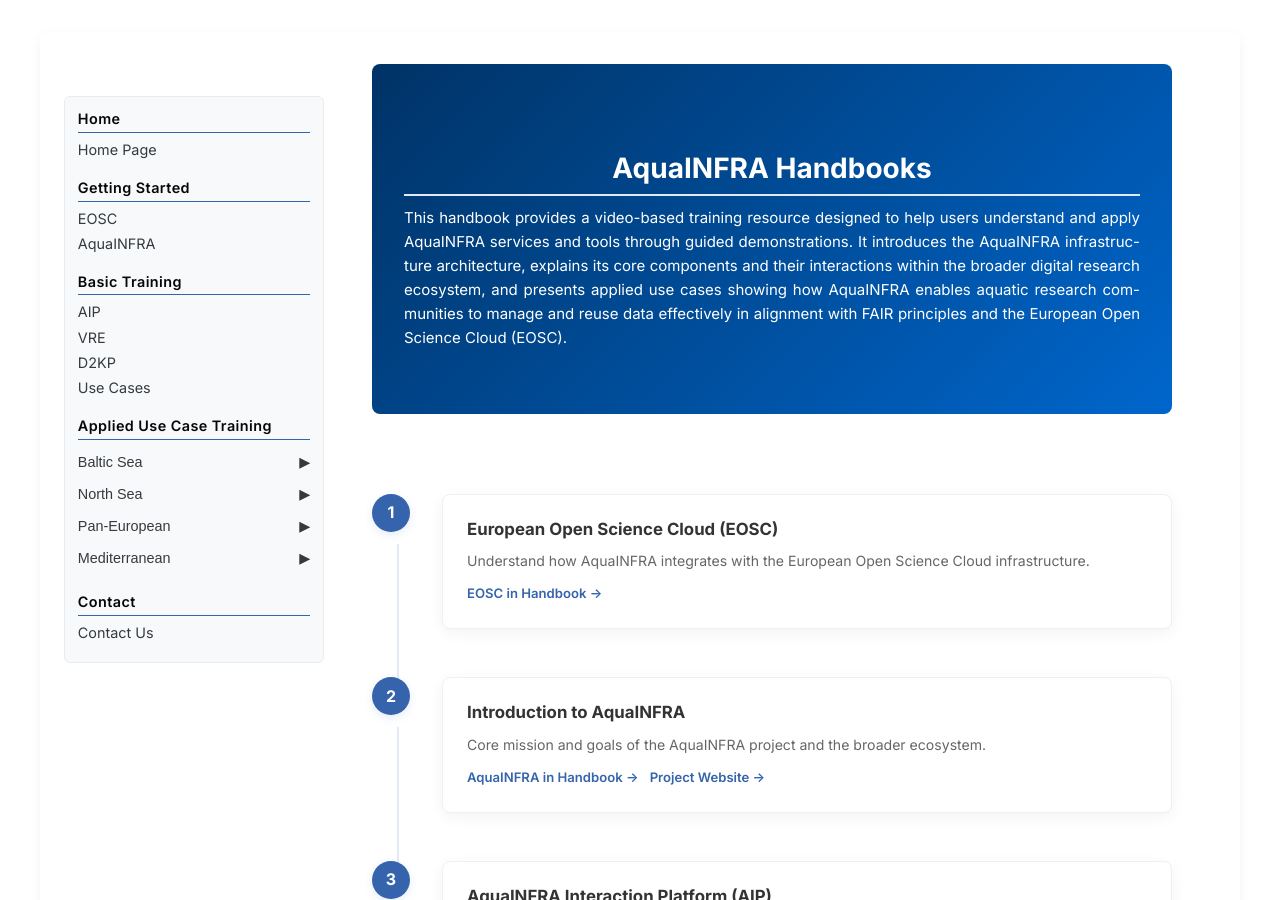
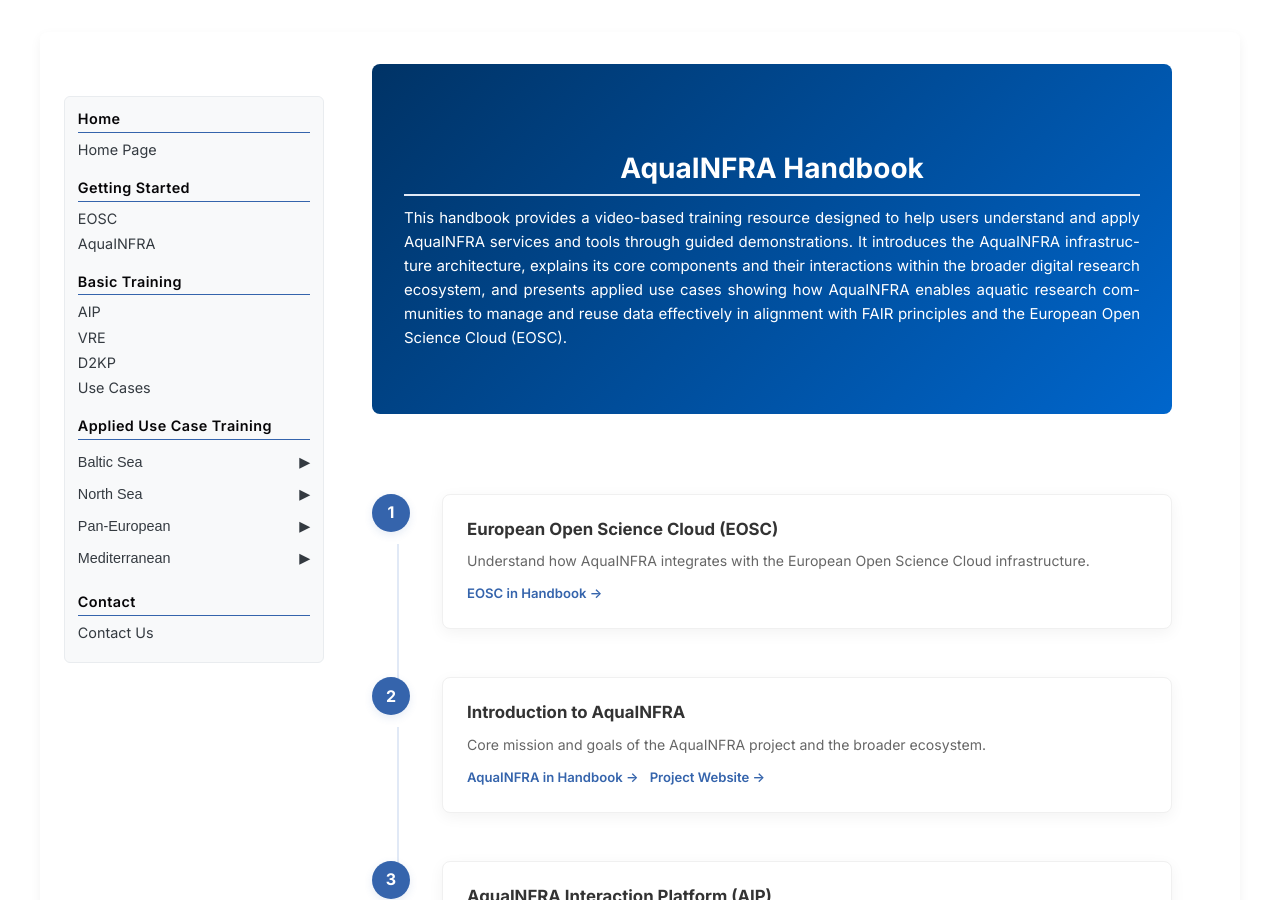
Before and after one commit to Mehrad1994/AquaINFRA_Training_Handbooks, a Jekyll site: the page built from docs/index.md, in a window 1280 px wide and 900 px high. Built offline with Jekyll 4.4.1, drawn with Linux system fonts in a browser that asks for light colours.

Commit message:
AquaINFRA Handbook without the 's'

```diff
--- a/docs/_config.yml
+++ b/docs/_config.yml
@@ -1,12 +1,12 @@
 # ============================================
-# AquaINFRA Training Handbooks Configuration
+# AquaINFRA Training Handbook Configuration
 # ============================================
 # This file controls the Jekyll site settings.
 # Changes require restarting the Jekyll server.
 
 # Site Metadata
-title: AquaINFRA Training Handbooks
-description: A collection of training handbooks and use case documentation for the AquaINFRA project.
+title: AquaINFRA Training Handbook
+description: A collection of training handbook and use case documentation for the AquaINFRA project.
 
 # Branding
 # Logo is handled in _includes/header.html for better control
--- a/docs/index.md
+++ b/docs/index.md
@@ -3,7 +3,7 @@ layout: default
 title: Home
 ---
 <div class="hero-section">
-    <h1 class="hero-title">AquaINFRA Handbooks</h1>
+    <h1 class="hero-title">AquaINFRA Handbook</h1>
     <p class="hero-subtitle">
         This handbook provides a video-based training resource designed to help users understand and apply AquaINFRA services and tools through guided demonstrations. It introduces the AquaINFRA infrastructure architecture, explains its core components and their interactions within the broader digital research ecosystem, and presents applied use cases showing how AquaINFRA enables aquatic research communities to manage and reuse data effectively in alignment with FAIR principles and the European Open Science Cloud (EOSC).
     </p>
```
Also changed, not shown: docs/trainings/_TEMPLATE/Template_Guideline.md (+1 -1 lines).
